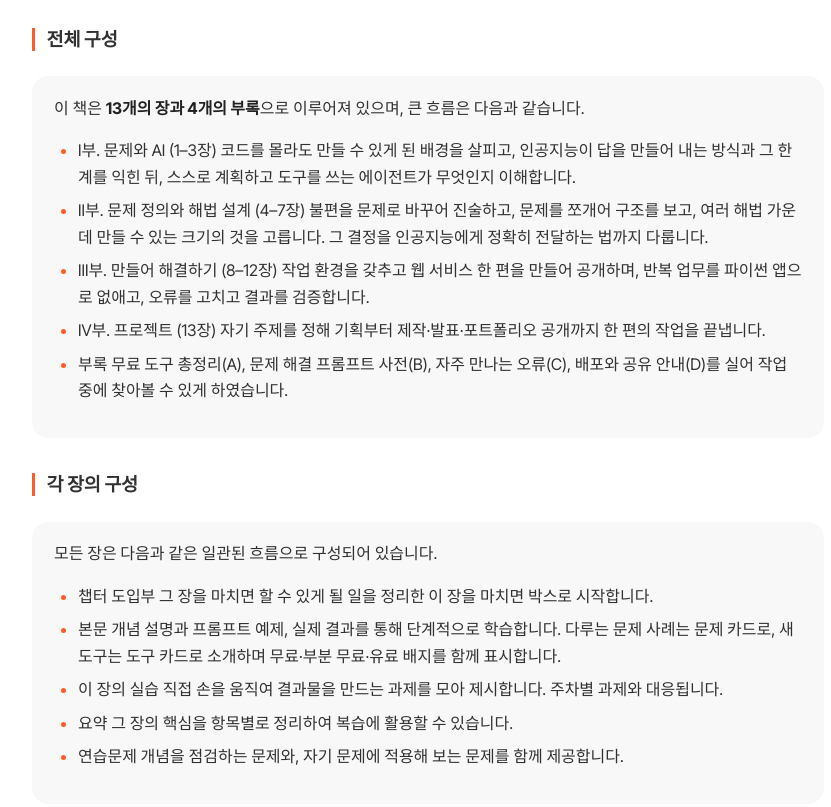
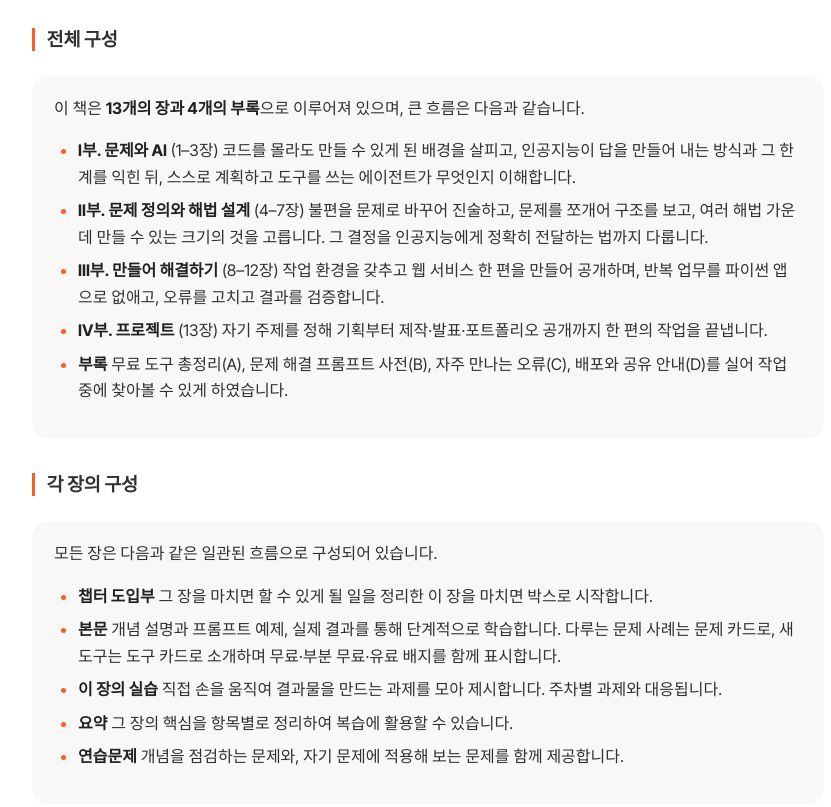
Before and after one commit to dknife/AI_ProblemSolving, a plain HTML site: page docs/book/front.html in a window 1280 px wide. Shown: the part 1600-2407 px from the top of the page, without its empty margins (322-1153 px from the left). Drawn offline with Linux system fonts and the light colour scheme; no server answers; a web font is replaced by a local one.

Commit message:
개념 도식 둘 추가, 머릿말 라벨 굵게
- 2.4절 '모델의 책상' 도식 — 컨텍스트에 무엇이 올라가고 무엇이 밀려나는지
- 6.3절 '가로로 자르기' 도식 — 세로로 자른 것과 나란히 놓아 비교
- 머릿말의 목록 라벨을 \textsf{\bfseries}에서 \textbf으로 바꿨다.
  웹에서 \textsf가 평문으로 떨어져 라벨과 설명이 붙어 읽혔다.

개념 도식 4점(2.4 · 3.3 · 5.2 · 6.3). 왕복 검증 1678/1678.

Co-Authored-By: Claude Opus 5 (1M context) <noreply@anthropic.com>

```diff
--- a/docs/book/front.html
+++ b/docs/book/front.html
@@ -78,35 +78,35 @@
 <h3>전체 구성</h3>
 <div class="box construct"><p>이 책은 <strong>13개의 장과 4개의 부록</strong>으로 이루어져 있으며, 큰 흐름은 다음과 같습니다.</p>
 <ul>
-<li>I부. 문제와 AI (1–3장)
+<li><strong>I부. 문제와 AI</strong> (1–3장)
     코드를 몰라도 만들 수 있게 된 배경을 살피고, 인공지능이 답을 만들어 내는 방식과
     그 한계를 익힌 뒤, 스스로 계획하고 도구를 쓰는 에이전트가 무엇인지 이해합니다.</li>
-<li>II부. 문제 정의와 해법 설계 (4–7장)
+<li><strong>II부. 문제 정의와 해법 설계</strong> (4–7장)
     불편을 문제로 바꾸어 진술하고, 문제를 쪼개어 구조를 보고, 여러 해법 가운데
     만들 수 있는 크기의 것을 고릅니다. 그 결정을 인공지능에게 정확히 전달하는 법까지 다룹니다.</li>
-<li>III부. 만들어 해결하기 (8–12장)
+<li><strong>III부. 만들어 해결하기</strong> (8–12장)
     작업 환경을 갖추고 웹 서비스 한 편을 만들어 공개하며, 반복 업무를 파이썬 앱으로 없애고,
     오류를 고치고 결과를 검증합니다.</li>
-<li>IV부. 프로젝트 (13장)
+<li><strong>IV부. 프로젝트</strong> (13장)
     자기 주제를 정해 기획부터 제작·발표·포트폴리오 공개까지 한 편의 작업을 끝냅니다.</li>
-<li>부록
+<li><strong>부록</strong>
     무료 도구 총정리(A), 문제 해결 프롬프트 사전(B), 자주 만나는 오류(C),
     배포와 공유 안내(D)를 실어 작업 중에 찾아볼 수 있게 하였습니다.</li>
 </ul></div>
 <h3>각 장의 구성</h3>
 <div class="box construct"><p>모든 장은 다음과 같은 일관된 흐름으로 구성되어 있습니다.</p>
 <ul>
-<li>챕터 도입부
+<li><strong>챕터 도입부</strong>
     그 장을 마치면 할 수 있게 될 일을 정리한 이 장을 마치면 박스로 시작합니다.</li>
-<li>본문
+<li><strong>본문</strong>
     개념 설명과 프롬프트 예제, 실제 결과를 통해 단계적으로 학습합니다. 다루는 문제 사례는
     문제 카드로, 새 도구는 도구 카드로 소개하며
     무료·부분 무료·유료 배지를 함께 표시합니다.</li>
-<li>이 장의 실습
+<li><strong>이 장의 실습</strong>
     직접 손을 움직여 결과물을 만드는 과제를 모아 제시합니다. 주차별 과제와 대응됩니다.</li>
-<li>요약
+<li><strong>요약</strong>
     그 장의 핵심을 항목별로 정리하여 복습에 활용할 수 있습니다.</li>
-<li>연습문제
+<li><strong>연습문제</strong>
     개념을 점검하는 문제와, 자기 문제에 적용해 보는 문제를 함께 제공합니다.</li>
 </ul></div>
 <h3>이 책을 읽는 방법</h3>
@@ -118,7 +118,7 @@
 <h3>15주 학습 계획</h3>
 <div class="box construct"><p>이 책은 주 2시간, 한 학기(15주) 교양 강의에 맞추어 설계하였습니다. 8주차와 15주차는
 프로젝트 발표에 배정합니다.</p>
-<div class="center"><div class="table-wrap"><table><tr><th> 주</th><th> 학습 내용</th><th> 과제·활동</th></tr><tr><td>1</td><td>1장  문제를 푸는 방식이 달라졌다</td><td>도구 계정 만들기, 첫 결과물</td></tr><tr><td>2</td><td>2장  AI는 어떻게 답을 만드는가</td><td>같은 질문 다르게 물어보기</td></tr><tr><td>3</td><td>3장  에이전트: 스스로 일하는 AI</td><td>에이전트에게 작은 일 맡기기</td></tr><tr><td>4</td><td>4장  문제를 찾아내고 정의한다</td><td>내 문제 진술문 쓰기</td></tr><tr><td>5</td><td>5장  문제를 쪼개고 구조를 본다</td><td>로직 트리와 근거 자료</td></tr><tr><td>6</td><td>6장  해법을 찾고 고른다</td><td>대안 비교표, 최소 해법 정하기</td></tr><tr><td>7</td><td>7장  AI와 제대로 대화한다</td><td>요구사항 명세서 작성</td></tr><tr><td>8</td><td> 중간 발표</td><td>문제 정의와 해법 기획안</td></tr><tr><td>9</td><td>8장  만들기 위한 준비</td><td>바이브 코딩 첫 산출물</td></tr><tr><td>10</td><td>9장  첫 번째 웹 서비스 만들기</td><td>동작하는 웹 페이지</td></tr><tr><td>11</td><td>10장  세상에 내놓기</td><td>배포 주소 공유, 사용자 반응</td></tr><tr><td>12</td><td>11장  파이썬 앱으로 반복을 없앤다</td><td>자동화 스크립트</td></tr><tr><td>13</td><td>12장  고치고 다듬는다</td><td>오류 수정 기록, 검증</td></tr><tr><td>14</td><td>13장  나의 문제 해결 프로젝트</td><td>기말 프로젝트 작업</td></tr><tr><td>15</td><td> 기말 발표</td><td>결과물 시연과 포트폴리오 공개</td></tr></table></div></div>
+<div class="center"><div class="table-wrap"><table><tr><th><strong>주</strong></th><th><strong>학습 내용</strong></th><th><strong>과제·활동</strong></th></tr><tr><td>1</td><td>1장  문제를 푸는 방식이 달라졌다</td><td>도구 계정 만들기, 첫 결과물</td></tr><tr><td>2</td><td>2장  AI는 어떻게 답을 만드는가</td><td>같은 질문 다르게 물어보기</td></tr><tr><td>3</td><td>3장  에이전트: 스스로 일하는 AI</td><td>에이전트에게 작은 일 맡기기</td></tr><tr><td>4</td><td>4장  문제를 찾아내고 정의한다</td><td>내 문제 진술문 쓰기</td></tr><tr><td>5</td><td>5장  문제를 쪼개고 구조를 본다</td><td>로직 트리와 근거 자료</td></tr><tr><td>6</td><td>6장  해법을 찾고 고른다</td><td>대안 비교표, 최소 해법 정하기</td></tr><tr><td>7</td><td>7장  AI와 제대로 대화한다</td><td>요구사항 명세서 작성</td></tr><tr><td>8</td><td><strong>중간 발표</strong></td><td>문제 정의와 해법 기획안</td></tr><tr><td>9</td><td>8장  만들기 위한 준비</td><td>바이브 코딩 첫 산출물</td></tr><tr><td>10</td><td>9장  첫 번째 웹 서비스 만들기</td><td>동작하는 웹 페이지</td></tr><tr><td>11</td><td>10장  세상에 내놓기</td><td>배포 주소 공유, 사용자 반응</td></tr><tr><td>12</td><td>11장  파이썬 앱으로 반복을 없앤다</td><td>자동화 스크립트</td></tr><tr><td>13</td><td>12장  고치고 다듬는다</td><td>오류 수정 기록, 검증</td></tr><tr><td>14</td><td>13장  나의 문제 해결 프로젝트</td><td>기말 프로젝트 작업</td></tr><tr><td>15</td><td><strong>기말 발표</strong></td><td>결과물 시연과 포트폴리오 공개</td></tr></table></div></div>
 <p>강의 진도는 담당 교수의 계획에 따라 달라질 수 있습니다. 중요한 것은 매주 <strong>반드시 한 번은
 직접 만들어 보는</strong> 것입니다. 이 분야는 읽고 이해한 양이 아니라 만들어 본 양에 비례해 실력이 늡니다.</p></div>
 <div style="margin:26px 0;padding:18px 20px;border:1px solid #e4e8ee;border-radius:12px;background:#f2f6fb;display:flex;flex-wrap:wrap;gap:14px;align-items:center;justify-content:space-between">
```
Also changed, not shown: docs/book/ch02.html (+3 -0 lines), docs/book/ch06.html (+3 -0 lines), docs/book/img/cover.png, docs/book/img/fig/ch02/ch02_fig01.svg (added), docs/book/img/fig/ch06/ch06_fig01.svg (added).
